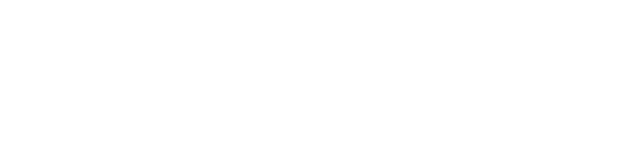
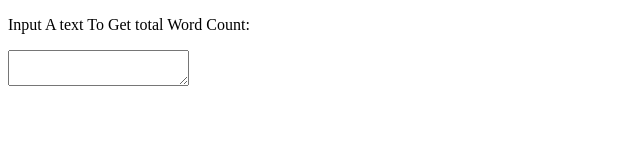
Before and after one commit to folalu101/js-project, a plain HTML site: page index.html in a window 1280 px wide. Shown: the whole page, without its empty margins (0-640 px from the left). Drawn offline with Linux system fonts and the light colour scheme.

Commit message:
add form on html page to recieve data from user

```diff
--- a/index.html
+++ b/index.html
@@ -13,6 +13,13 @@
 </head>
 <body>
     <div class="container-fluid">
+        <form id="word-count">
+            <div class="form-group">
+                <p>Input A text To Get total Word Count: </p>
+                <textarea id="text-passage" name="text-passage" class="form-control" required ></textarea>
+
+            </div>
+        </form>
 
     </div>
 
```
